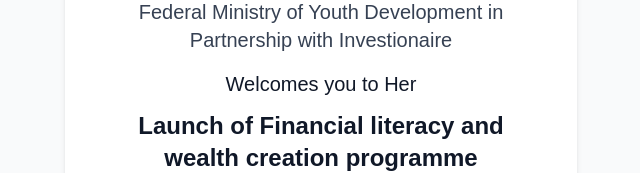
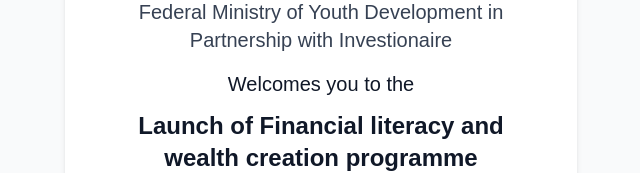
Before and after one commit to thatzerroguy/investonair-vip, a Next.js app: page / in a window 1280 px wide. Shown: the part 210-383 px from the top of the page, without its empty margins (319-959 px from the left). Built offline with nearby package versions, Linux system fonts and the light colour scheme.

Commit message:
fix: word typos

```diff
--- a/app/page.tsx
+++ b/app/page.tsx
@@ -51,7 +51,7 @@
             Federal Ministry of Youth Development in Partnership with Investionaire
           </h3>
           <p className="text-xs md:text-xl text-gray-900 mb-3">
-            Welcomes you to Her
+            Welcomes you to the
           </p>
           <h3 className="text-2xl md:text-2xl font-bold text-gray-900 mb-4">
             Launch of Financial literacy and wealth creation programme
--- a/app/reminder/page.tsx
+++ b/app/reminder/page.tsx
@@ -52,7 +52,7 @@
 
             if (response.ok && data.success) {
                 setToastType('success');
-                setToastMessage('Reminder set successfully! Check your email for confirmation.');
+                setToastMessage('Reminder set successfully! Check your phone for confirmation sms.');
             } else {
                 setToastType('error');
                 setToastMessage(data.message || 'Failed to set reminder. Please try again.');
```
